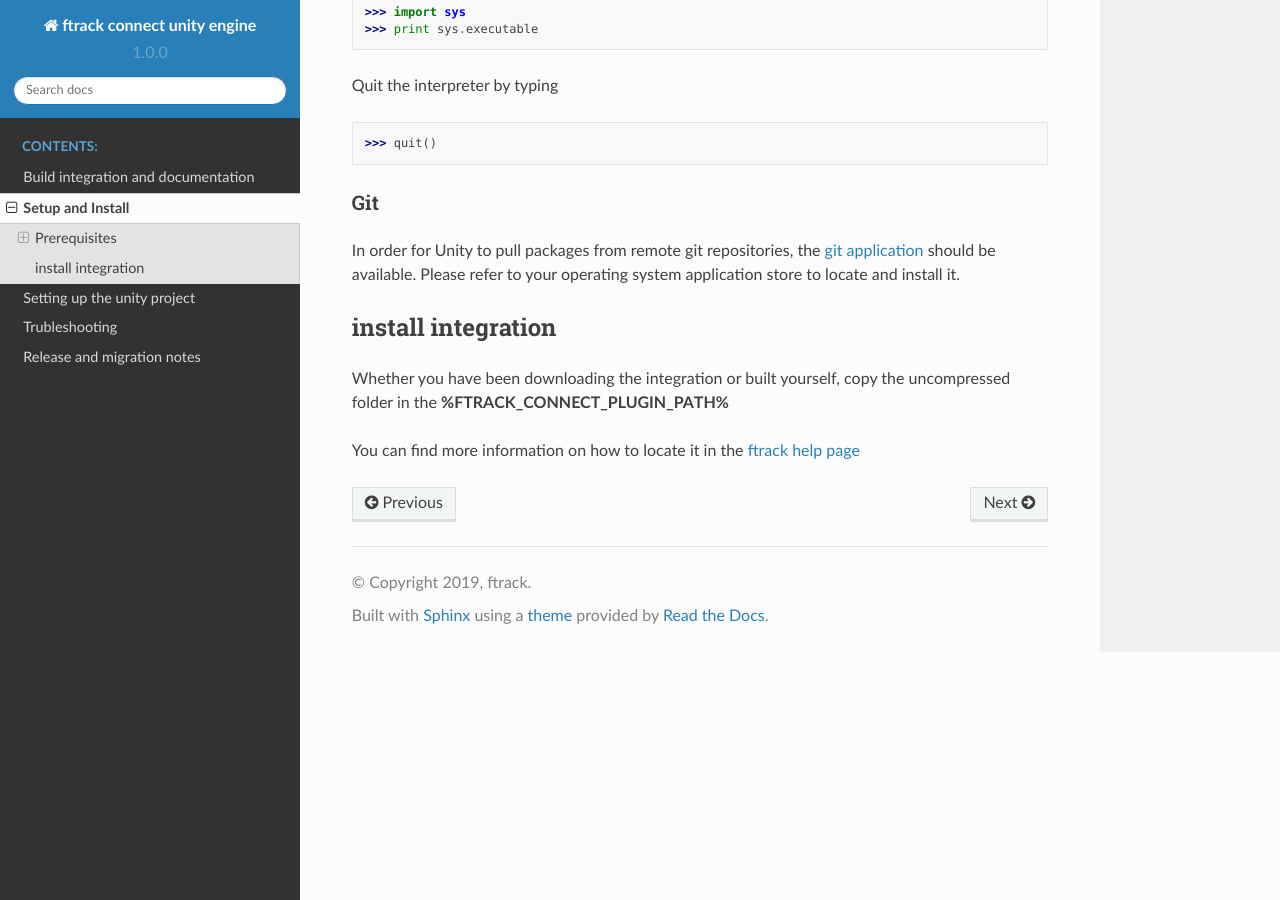
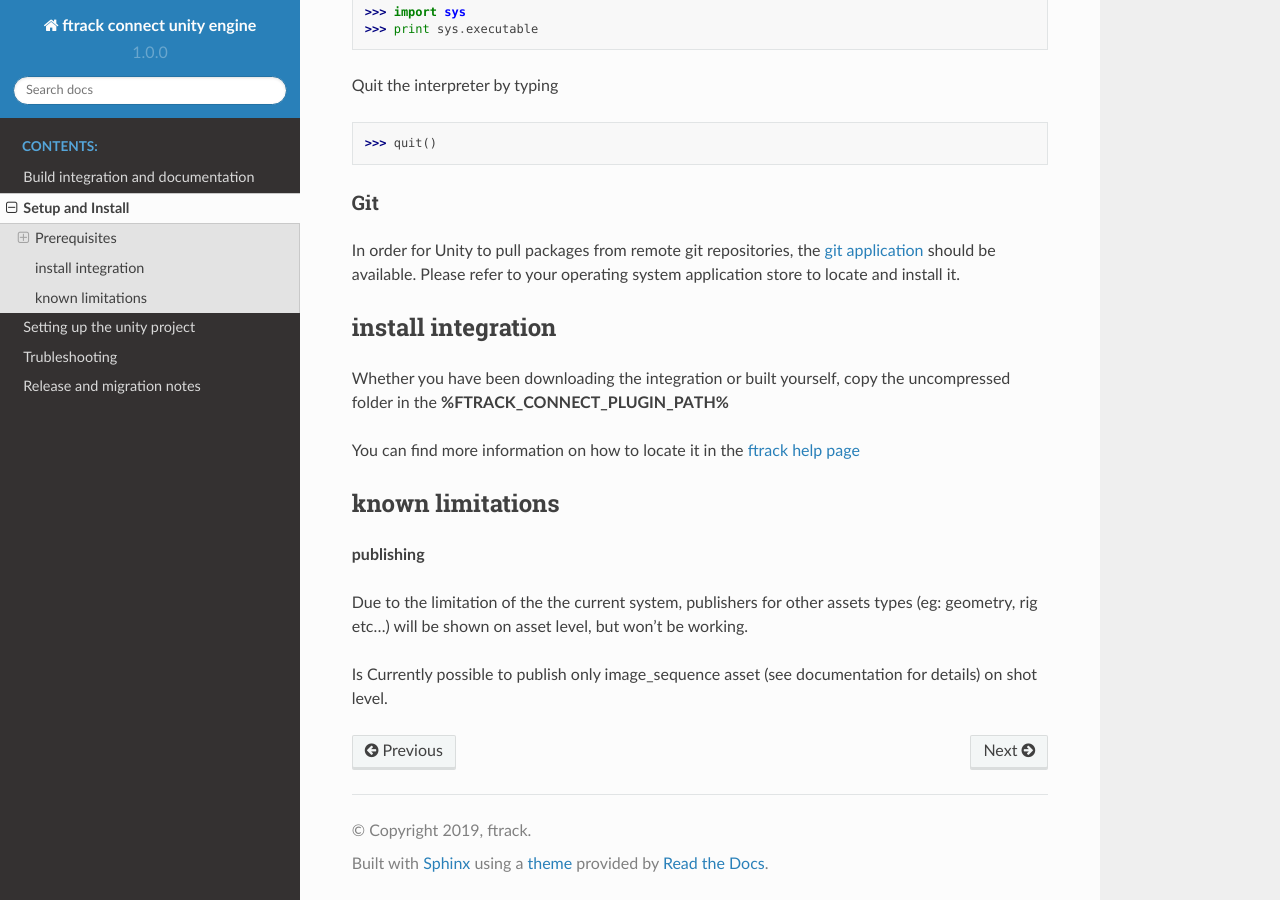
Before and after one commit to ftrackhq/ftrack-connect-unity-engine, a Sphinx documentation site: the page built from doc/source/install.rst, in a window 1280 px wide and 900 px high, scrolled down 640 px. Built offline with Sphinx 7.4.7 and the Read the Docs theme 2.0.0, drawn with Linux system fonts in a browser that asks for light colours.

Commit message:
Update readme with known limitations

```diff
--- a/doc/source/install.rst
+++ b/doc/source/install.rst
@@ -51,3 +51,15 @@
 copy the uncompressed folder in the **%FTRACK_CONNECT_PLUGIN_PATH%**
 
 You can find more information on how to locate it in the `ftrack help page <https://help.ftrack.com/connect/getting-started-with-connect/installing-and-using-connect>`_
+
+
+known limitations
+-----------------
+
+**publishing**
+
+
+Due to the limitation of the the current system, publishers for other assets types (eg: geometry, rig etc...)
+will be shown on asset level, but won't be working.
+
+Is Currently possible to publish only image_sequence asset (see documentation for details) on shot level.
```
